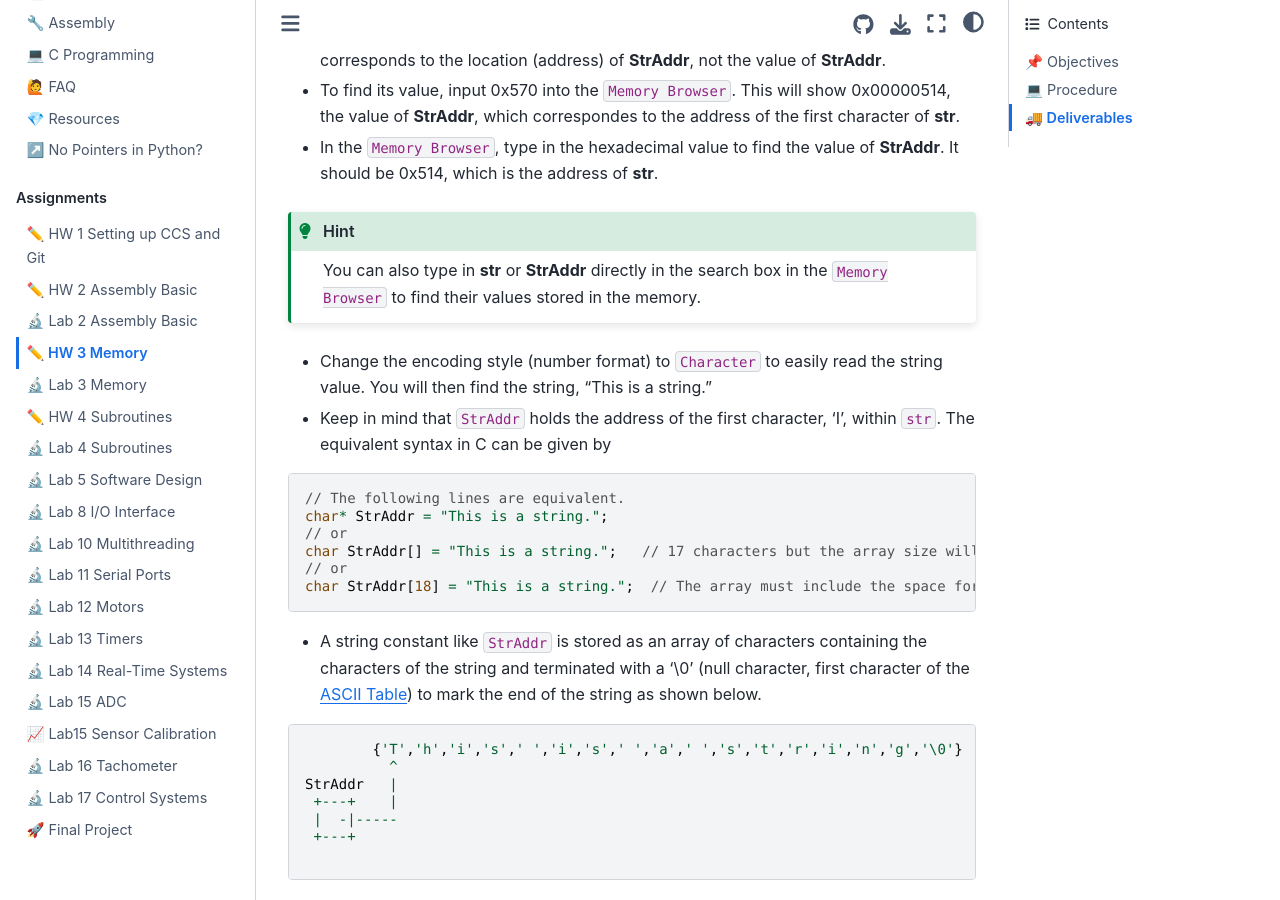
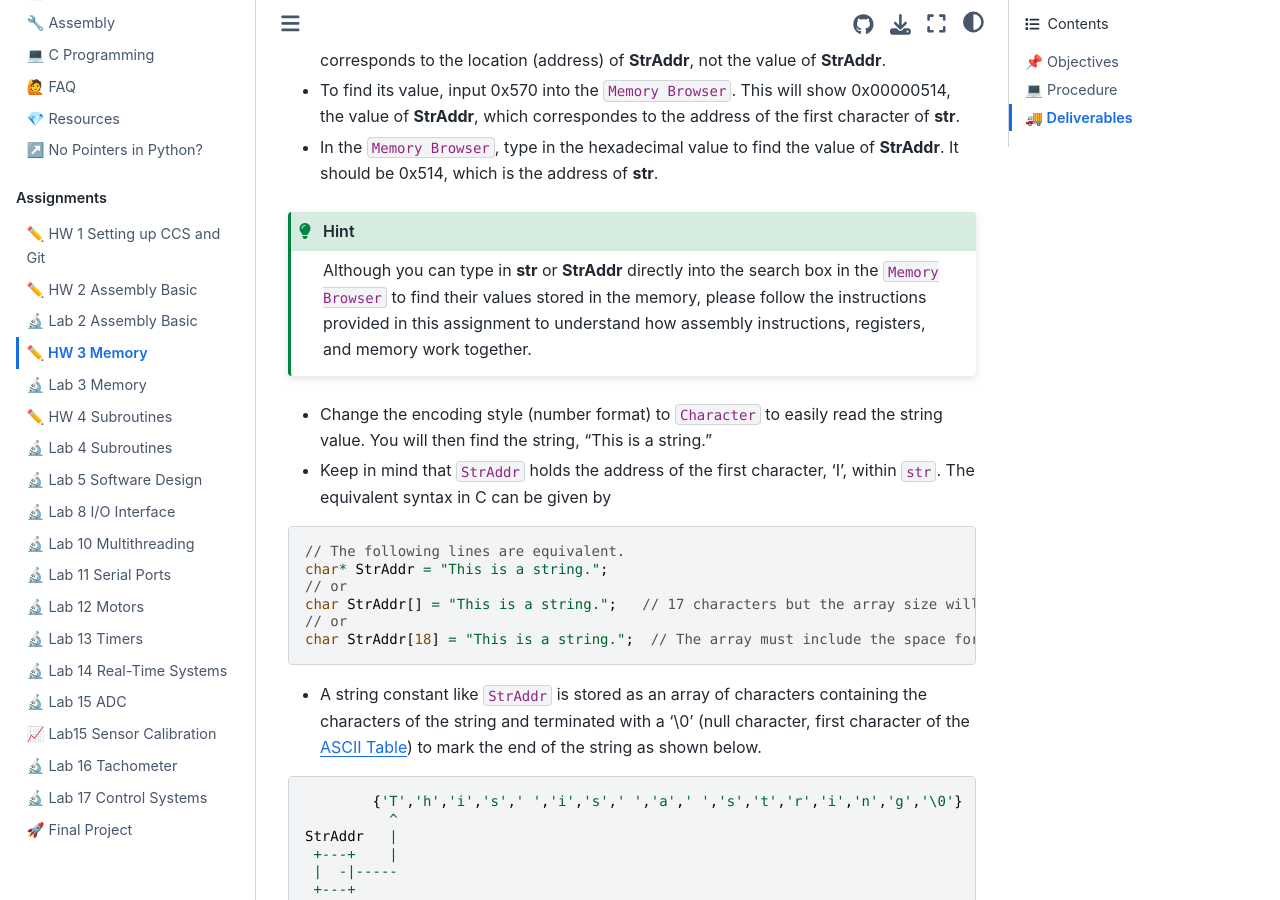
Before and after one commit to USAFA-ECE/ece382, a Jupyter Book: the page built from docs/Assignments/homework3.md, in a window 1280 px wide and 900 px high, scrolled down 1645 px. Built offline with Jupyter Book 1.0.4 settings and Sphinx 7.4.7 and the Sphinx Book theme 1.1.4, drawn with Linux system fonts in a browser that asks for light colours.

Commit message:
Updated HW3

````diff
--- a/docs/Assignments/homework3.md
+++ b/docs/Assignments/homework3.md
@@ -39,7 +39,7 @@ In the debug mode, the assembly code highlighted (with the blue arrow next to th
 - In the `Memory Browser`, type in the hexadecimal value to find the value of **StrAddr**. It should be 0x514, which is the address of **str**.
 
 ```{hint}
-You can also type in **str** or **StrAddr** directly in the search box in the `Memory Browser` to find their values stored in the memory.
+Although you can type in **str** or **StrAddr** directly into the search box in the `Memory Browser` to find their values stored in the memory, please follow the instructions provided in this assignment to understand how assembly instructions, registers, and memory work together.
 ```
 
 - Change the encoding style (number format) to `Character` to easily read the string value. You will then find the string, "This is a string."
````
